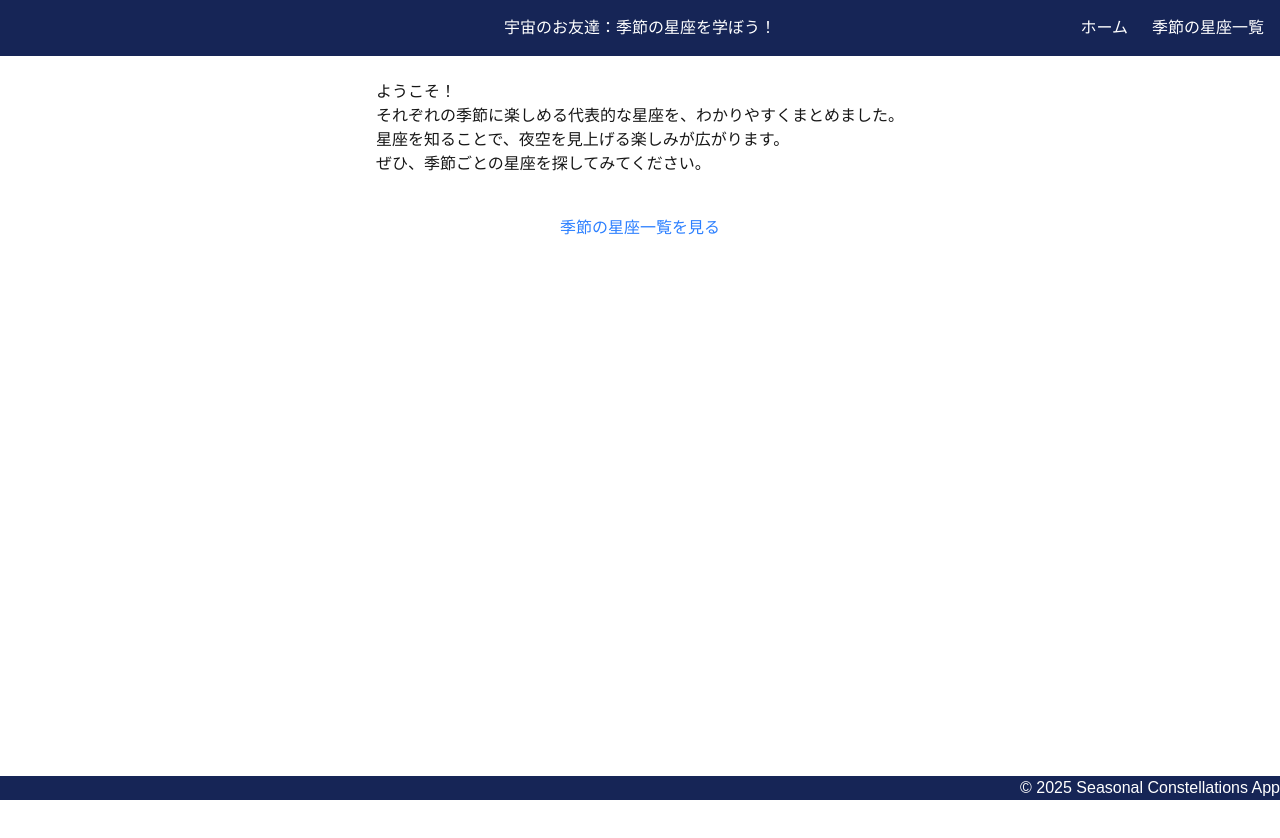
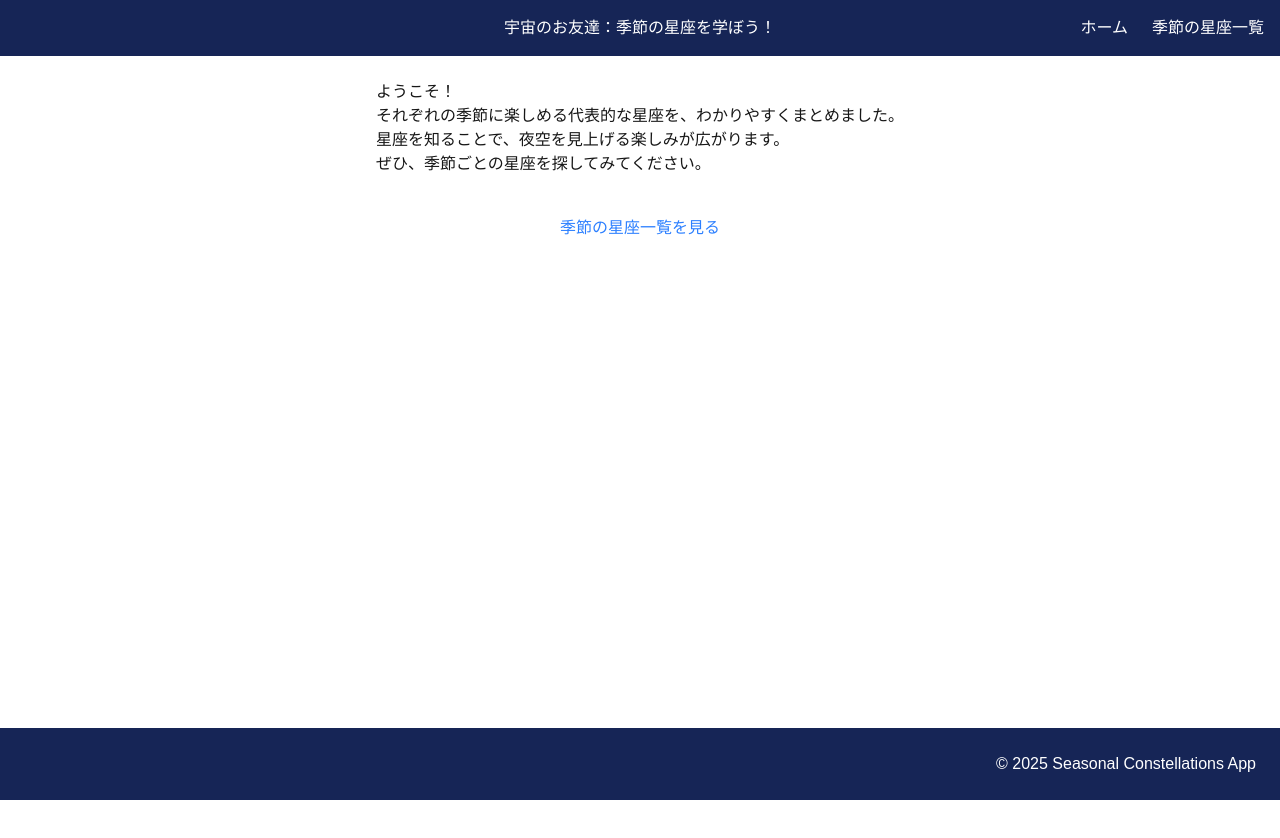
Before and after one commit to kanae-tozawa-mt/next.js-tutorial, a Next.js app: page / in a window 1280 px wide. Shown: the top 838 px of the page. Built offline with nearby package versions, Linux system fonts and the light colour scheme.

Commit message:
微調整

```diff
--- a/src/app/layout.tsx
+++ b/src/app/layout.tsx
@@ -35,7 +35,7 @@ export default function RootLayout({
 					</div>
 				</header>
 				<main>{children}</main>
-				<footer className="flex justify-end gap-4 absolute bottom-0 w-full bg-blue-950 text-white">
+				<footer className="flex justify-end p-6 absolute bottom-0 w-full bg-blue-950 text-white">
 					<p>© 2025 Seasonal Constellations App</p>
 				</footer>
 			</body>
```
